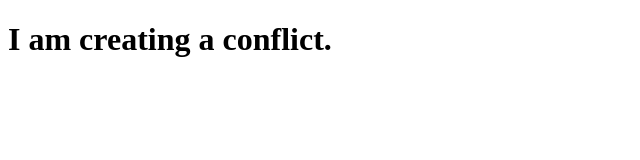
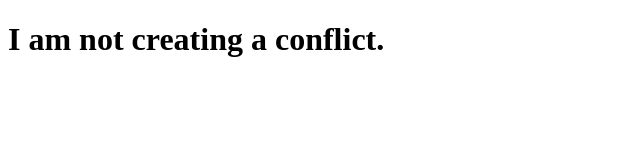
Before and after one commit to hcheng188167/HoChiChengPublicRemoteRepo1, a plain HTML site: page index_Juan.html in a window 1280 px wide. Shown: the whole page, without its empty margins (0-640 px from the left). Drawn offline with Linux system fonts and the light colour scheme.

Commit message:
creating conflict

```diff
--- a/index_Juan.html
+++ b/index_Juan.html
@@ -6,6 +6,6 @@
     <title>Index changed by Ronnie</title>
   </head>
   <body>
-    <h1>I am creating a conflict.</h1>
+    <h1>I am not creating a conflict.</h1>
   </body>
 </html>
```
